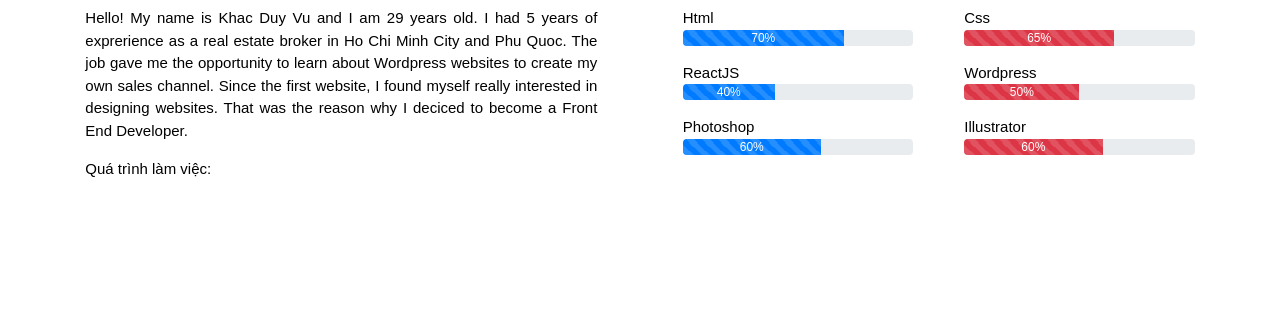
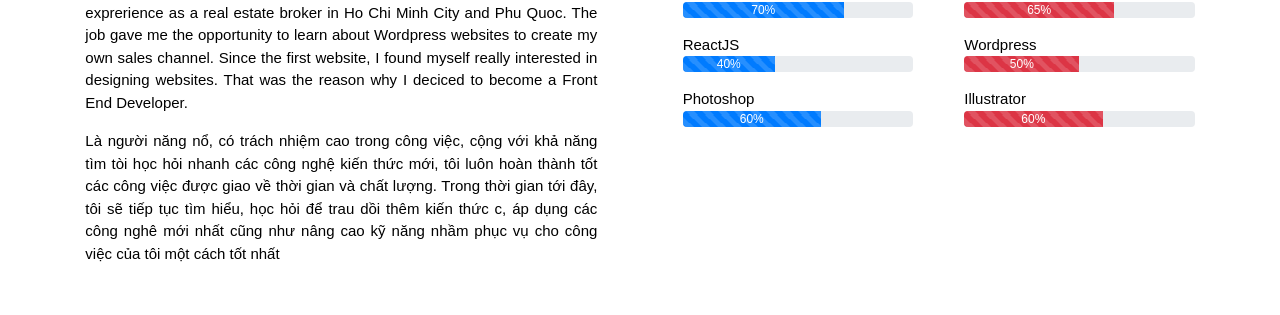
Before and after one commit to Assist2709/DuyVuCV, a React (Create React App) app: page / in a window 1280 px wide. Shown: the part 934-1249 px from the top of the page. Built offline with nearby package versions, Linux system fonts and the light colour scheme.

Commit message:
cv commit

```diff
--- a/src/Pages/HomePage.css
+++ b/src/Pages/HomePage.css
@@ -425,4 +425,8 @@
     .section2 {
         height: auto;
     }
+    .cerImg img {
+        width: 80%;
+        margin-bottom: 20%;
+    }
 }
--- a/src/Pages/HomePage.js
+++ b/src/Pages/HomePage.js
@@ -167,7 +167,7 @@ class HomePage extends React.Component {
                                 <p class='title'>ABOUT ME</p>
                                 <p class='secondTitle'>WHO AM I?</p>
                                 <p class='textBlock'>Hello! My name is Khac Duy Vu and I am 29 years old. I had 5 years of exprerience as a real estate broker in Ho Chi Minh City and Phu Quoc. The job gave me the opportunity to learn about Wordpress websites to create my own sales channel. Since the first website, I found myself really interested in designing websites. That was the reason why I deciced to become a Front End Developer.</p>
-                                <p class="textBlock">Quá trình làm việc: </p>
+                                <p class='textBlock'>Là người năng nổ, có trách nhiệm cao trong công việc, cộng với khả năng tìm tòi học hỏi nhanh các công nghệ kiến thức mới, tôi luôn hoàn thành tốt các công việc được giao về thời gian và chất lượng. Trong thời gian tới đây, tôi sẽ tiếp tục tìm hiểu, học hỏi để trau dồi thêm kiến thức c, áp dụng các công nghê mới nhất cũng như nâng cao kỹ năng nhầm phục vụ cho công việc của tôi một cách tốt nhất</p>
                             </div>
                             <div>
                                 <p class='title'>MY SPECIALITY</p>
```
Also changed, not shown: 8 other files (tests, documents, lock files or other folders).
